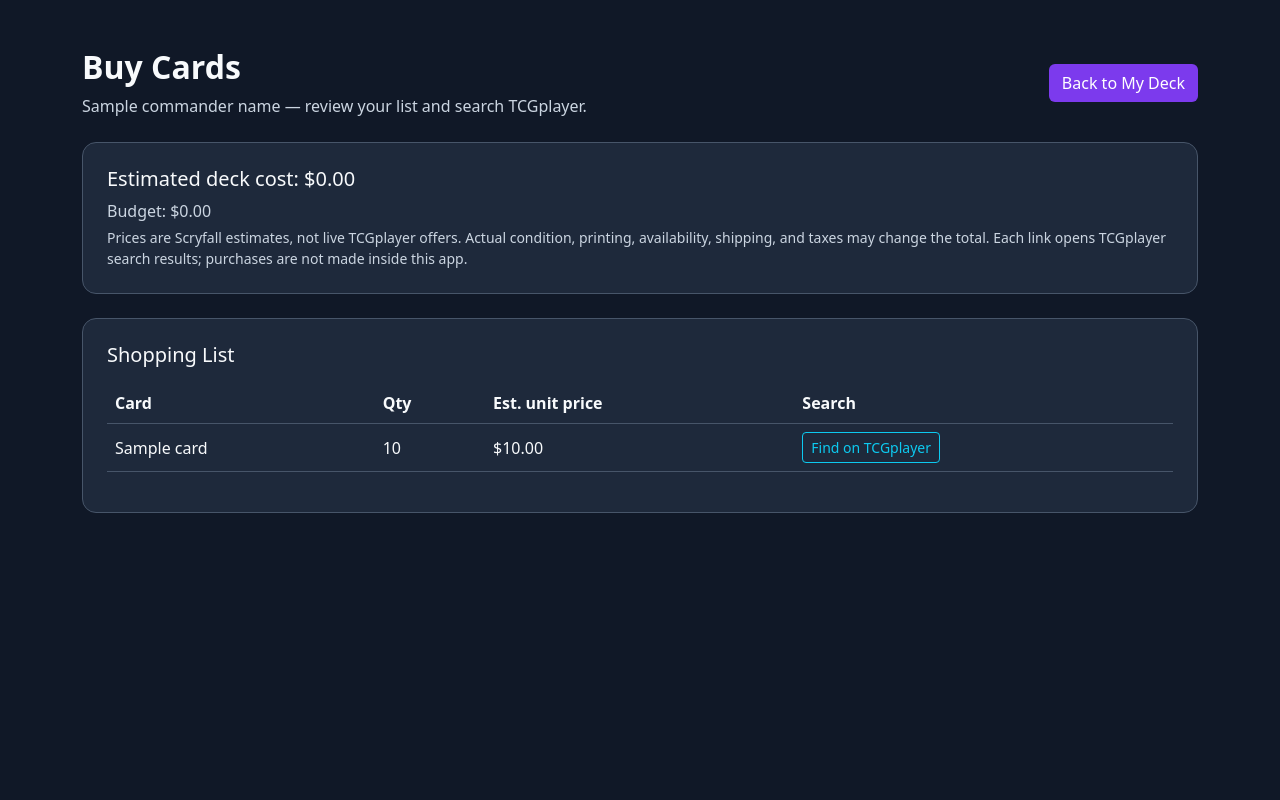
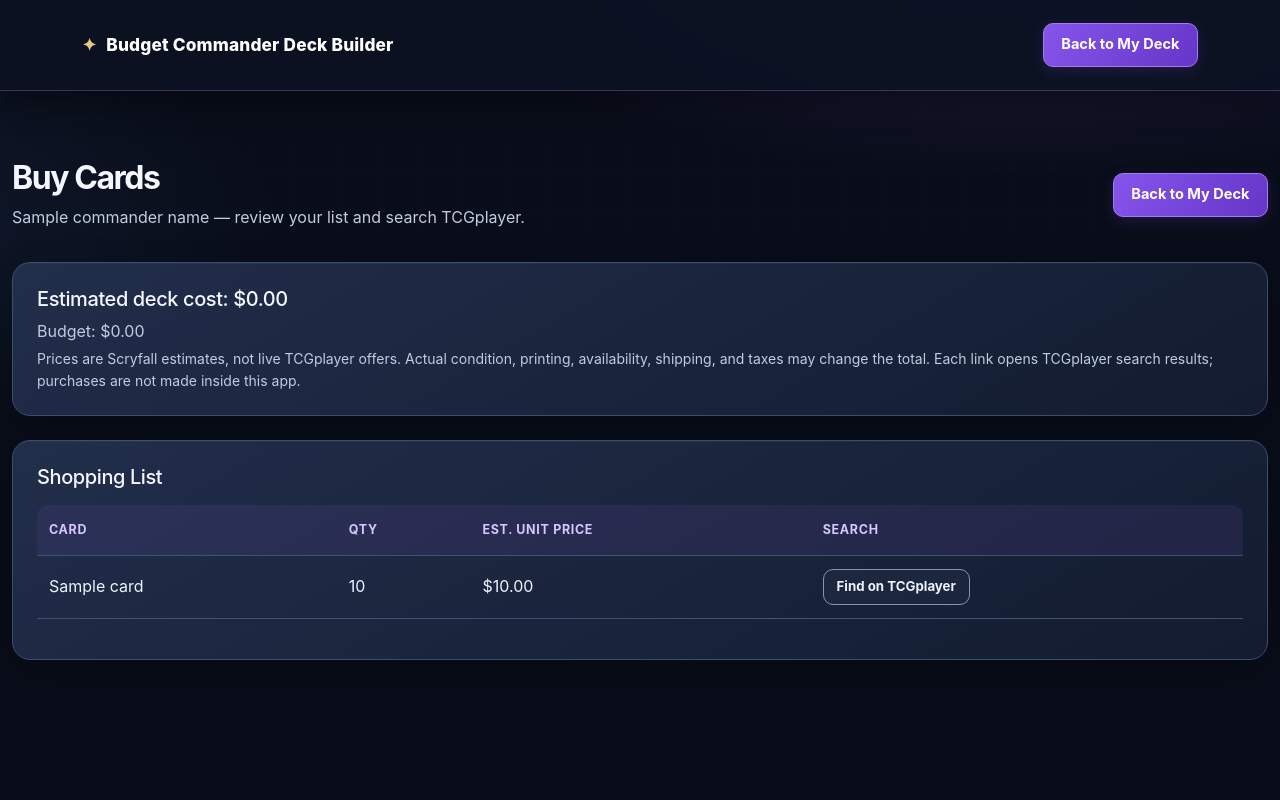
Before and after one commit to mlf5626/Budget-Commander-Deck-Builder, a Flask app: template templates/buy.html in a window 1280 px wide. Run offline with Flask 3, Linux system fonts and the light colour scheme; the template is opened without the code that fills it: most values are stand-ins (such as "Sample title", 1, 10 or a date in 2020).

Commit message:
Complete Enhanced Implementation and UI Redesign
Complete Enhanced Implementation and UI Redesign

```diff
--- /dev/null
+++ b/static/theme.css
@@ -0,0 +1,116 @@
+/* Budget Commander Deck Builder — Arcane Edition
+   Shared presentation only; no application behavior is changed. */
+:root {
+  color-scheme: dark;
+  --bc-bg:#090d19; --bc-panel:#172137; --bc-panel-top:#202d48;
+  --bc-border:#3d4d6c; --bc-accent:#b49aff; --bc-accent-dark:#7044d8;
+  --bc-text:#f5f6ff; --bc-muted:#c0cce0; --bc-gold:#e8c783;
+}
+html { scroll-behavior:smooth; }
+body {
+  background:
+    radial-gradient(ellipse 65% 40% at 80% -8%,rgba(133,87,235,.23),transparent 75%),
+    radial-gradient(ellipse 45% 35% at -12% 28%,rgba(55,112,178,.13),transparent 75%),
+    var(--bc-bg) !important;
+  color:var(--bc-text); font-family:Inter,ui-sans-serif,system-ui,-apple-system,"Segoe UI",sans-serif;
+  line-height:1.55; min-height:100vh;
+}
+body::before { content:""; position:fixed; inset:0; z-index:-1; pointer-events:none;
+ background-image:linear-gradient(rgba(255,255,255,.013) 1px,transparent 1px),linear-gradient(90deg,rgba(255,255,255,.013) 1px,transparent 1px);
+ background-size:42px 42px; mask-image:linear-gradient(to bottom,black,transparent 85%); }
+.navbar { position:sticky;top:0;z-index:1030;background:rgba(12,18,34,.95)!important;
+ backdrop-filter:blur(18px);border-bottom:1px solid rgba(180,154,255,.26)!important;
+ box-shadow:0 10px 32px rgba(0,0,0,.35); }
+.navbar .container { min-height:74px;gap:16px; }
+.navbar-brand { font-size:1.08rem;font-weight:800!important;letter-spacing:.01em;white-space:normal;line-height:1.2; }
+.navbar-brand::before { content:"✦";color:var(--bc-gold);margin-right:.6rem; }
+.navbar-brand:hover { color:#dbcaff!important; }
+main.container { max-width:1320px; }
+main.container > .mb-4:first-child { padding:20px 0 8px; }
+h1 {font-size:clamp(2rem,3.8vw,3.1rem);letter-spacing:-.045em;line-height:1.1;}
+h2,h3 {letter-spacing:-.02em;}
+.highlight {color:#c7b0ff!important;}
+.muted-text,.stat-label,.card-type {color:var(--bc-muted)!important;}
+.dashboard-panel,.deck-panel,.filter-panel,.card-panel {
+ background:linear-gradient(150deg,rgba(34,47,76,.98),rgba(19,28,48,.98))!important;
+ border:1px solid var(--bc-border)!important;
+ border-radius:18px!important;
+ box-shadow:0 14px 38px rgba(0,0,0,.24),inset 0 1px rgba(255,255,255,.035);
+}
+.dashboard-panel {border-top:2px solid rgba(180,154,255,.68)!important;}
+.dashboard-panel,.deck-panel,.filter-panel {padding:26px!important;}
+.filter-panel {margin-bottom:22px;}
+.section-heading {margin-bottom:18px!important;}
+.card-panel {padding:17px!important;transition:transform .18s ease,border-color .18s ease,box-shadow .18s ease;}
+.card-panel:hover {transform:translateY(-4px);border-color:#8d73d4!important;box-shadow:0 18px 40px rgba(0,0,0,.33);}
+.card-artwork {border-radius:12px;box-shadow:0 8px 22px rgba(0,0,0,.4);}
+.card-title {color:#fff;line-height:1.35;}
+.card-price {color:var(--bc-gold)!important;}
+.stat-label {font-size:.78rem!important;text-transform:uppercase;letter-spacing:.085em;font-weight:700;}
+.stat-value {font-size:clamp(1.3rem,2vw,1.65rem)!important;letter-spacing:-.025em;color:#fff;}
+/* All normal actions share one predictable size. Smaller actions are deliberately compact. */
+.btn,button.btn,a.btn {box-sizing:border-box;display:inline-flex;justify-content:center;align-items:center;
+ gap:.4rem;min-height:44px;min-width:154px;padding:.65rem 1.1rem!important;
+ border-radius:10px!important;font-size:.91rem!important;font-weight:700!important;line-height:1.2;
+ text-align:center;text-decoration:none;transition:transform .16s ease,background-color .16s ease,box-shadow .16s ease;}
+.btn-sm,button.btn-sm,a.btn-sm {min-height:36px;min-width:96px;padding:.42rem .8rem!important;font-size:.83rem!important;}
+.btn-lg,button.btn-lg,a.btn-lg {min-height:48px;min-width:174px;padding:.76rem 1.3rem!important;font-size:.96rem!important;}
+.btn:hover:not(:disabled) {transform:translateY(-1px);}
+.btn-purple,.btn-primary {background:linear-gradient(120deg,#8654eb,#6536c8)!important;border:1px solid #a27bf3!important;color:white!important;box-shadow:0 4px 14px rgba(111,65,212,.2);}
+.btn-purple:hover,.btn-primary:hover {background:linear-gradient(120deg,#9d70f6,#7648df)!important;color:#fff!important;}
+.btn-outline-light,.btn-outline-info {border-color:#8794b4!important;color:#eef0ff!important;background:rgba(255,255,255,.025)!important;}
+.btn-outline-light:hover,.btn-outline-info:hover {background:#354361!important;color:#fff!important;}
+.btn-success {background:#16785f!important;border-color:#279e7e!important;}
+.btn-remove {border:1px solid #d67b8a!important;color:#ffb3bf!important;background:rgba(190,54,75,.08)!important;}
+.btn-remove:hover {background:#a82d48!important;color:#fff!important;}
+.btn-secondary:disabled {background:#35415a!important;border-color:#46536b!important;color:#d0d8e5!important;opacity:.8;}
+.btn:focus-visible,.form-control:focus-visible,.form-select:focus-visible,a:focus-visible {outline:3px solid #dfd1ff!important;outline-offset:3px;box-shadow:none!important;}
+.form-label {color:#e2e7f5;font-size:.9rem;font-weight:650;}
+.form-control,.form-select {min-height:45px;border-radius:10px!important;background-color:#e9edf7!important;color:#18233a!important;border:1px solid #9da9c2!important;}
+.form-control:focus,.form-select:focus {border-color:#a47afa!important;box-shadow:0 0 0 .2rem rgba(155,117,255,.22)!important;}
+.progress {height:12px!important;background:#33415d!important;border-radius:99px!important;overflow:hidden;}
+.progress-bar {background:linear-gradient(90deg,#6e47d5,#c6a5ff)!important;border-radius:99px;}
+.table-responsive {border-radius:12px;}
+.deck-table {--bs-table-bg:transparent;--bs-table-color:#eef2ff;--bs-table-border-color:#41516f;color:#eef2ff;}
+.deck-table thead th {color:#d9c5ff!important;background:rgba(111,77,174,.15)!important;font-size:.78rem;
+ letter-spacing:.055em;text-transform:uppercase;padding:15px 12px!important;white-space:nowrap;}
+.deck-table tbody td {padding:13px 12px!important;vertical-align:middle;}
+.deck-table tbody tr:hover td {background:rgba(180,154,255,.09)!important;}
+.deck-table .commander-row td {background:rgba(117,70,215,.13)!important;}
+.composition-category-link {color:#cbb6ff!important;text-underline-offset:4px;}
+.composition-category-link:hover {color:#fff!important;}
+.badge {border-radius:7px;padding:.45em .7em;font-weight:700;}
+.alert-custom,.empty-state {border-radius:13px;}
+footer {color:#9fadc6!important;opacity:1!important;border-top:1px solid rgba(180,154,255,.12);margin-top:28px;}
+@media(max-width:767px) {
+ .navbar .container {min-height:66px;}
+ .navbar-brand {font-size:.9rem;}
+ .navbar .btn {min-width:0;padding:.5rem .65rem!important;font-size:.78rem!important;}
+ .dashboard-panel,.deck-panel,.filter-panel {padding:19px!important;}
+ .btn-lg {min-width:150px;}
+ .deck-table {font-size:.86rem;}
+ main.container {padding-top:1.5rem!important;}
+}
+@media(prefers-reduced-motion:reduce) {html{scroll-behavior:auto}.btn,.card-panel{transition:none}.btn:hover,.card-panel:hover{transform:none}}
+
+/* Shared styles for Home, Commander/Budget, Saved Decks and Buy Cards */
+.theme-surface,.panel,.search-panel,.feature-card,.info-panel,.budget-panel {
+ background:linear-gradient(150deg,rgba(34,47,76,.98),rgba(19,28,48,.98))!important;
+ border:1px solid var(--bc-border)!important;border-radius:18px!important;
+ box-shadow:0 14px 38px rgba(0,0,0,.24),inset 0 1px rgba(255,255,255,.035);
+}
+.search-panel,.budget-panel {border-top:2px solid rgba(180,154,255,.68)!important;}
+.feature-card {transition:transform .18s ease,border-color .18s ease;}
+.feature-card:hover {transform:translateY(-3px);border-color:#8d73d4!important;}
+.feature-card h3,.info-label {color:#cbb6ff!important;}
+.info-panel,.budget-panel {padding:30px;}
+.commander-image {box-shadow:0 14px 36px rgba(0,0,0,.48);}
+.hero {padding-top:75px!important;padding-bottom:48px!important;}
+.hero h1 {letter-spacing:-.045em;line-height:1.15;}
+.page-heading {padding-top:54px!important;}
+.input-group-text {background:#d8ddec!important;color:#1d2840!important;border-color:#9da9c2!important;}
+.table:not(.deck-table) {--bs-table-bg:transparent;--bs-table-color:#eef2ff;--bs-table-border-color:#41516f;}
+.table:not(.deck-table) thead th {color:#d9c5ff;}
+.btn-outline-danger {border-color:#d67b8a!important;color:#ffb3bf!important;}
+.btn-outline-danger:hover {background:#a82d48!important;color:#fff!important;}
+@media(max-width:767px) {.hero{padding-top:48px!important}.search-panel,.info-panel,.budget-panel{padding:20px!important}}
--- a/templates/builder.html
+++ b/templates/builder.html
@@ -150,6 +150,8 @@
             background-color: #f8fafc;
         }
     </style>
+    <!-- Shared theme: loaded last to standardize controls and visual styling -->
+    <link rel="stylesheet" href="{{ url_for('static', filename='theme.css') }}?v=2">
 </head>
 
 <body>
--- a/templates/buy.html
+++ b/templates/buy.html
@@ -13,26 +13,34 @@
     .btn-purple {background:#7c3aed;color:white;}
     .btn-purple:hover {background:#6d28d9;color:white;}
   </style>
+    <!-- Shared Arcane theme -->
+    <link rel="stylesheet" href="{{ url_for('static', filename='theme.css') }}?v=2">
 </head>
 <body>
+<nav class="navbar navbar-dark">
+  <div class="container">
+    <a class="navbar-brand" href="{{ url_for('home') }}">Budget Commander Deck Builder</a>
+    <a class="btn btn-purple" href="{{ url_for('deck') if true else url_for('home') }}">Back to My Deck</a>
+  </div>
+</nav>
 <main class="container py-5">
   <div class="d-flex flex-wrap justify-content-between align-items-center gap-3 mb-4">
     <div>
       <h1 class="h2 fw-bold">Buy Cards</h1>
-      <p class="muted mb-0">{{ commander_name }} — review your list and search TCGplayer.</p>
+      <p class="muted-text mb-0">{{ commander_name }} — review your list and search TCGplayer.</p>
     </div>
     <a href="{{ url_for('deck') }}" class="btn btn-purple">Back to My Deck</a>
   </div>
-  <section class="panel p-4 mb-4">
+  <section class="panel theme-surface p-4 mb-4">
     <h2 class="h5">Estimated deck cost: ${{ '%.2f'|format(estimated_total) }}</h2>
-    <p class="muted mb-1">Budget: ${{ '%.2f'|format(budget) }}</p>
-    <p class="muted small mb-0">Prices are Scryfall estimates, not live TCGplayer offers. Actual condition, printing, availability, shipping, and taxes may change the total. Each link opens TCGplayer search results; purchases are not made inside this app.</p>
+    <p class="muted-text mb-1">Budget: ${{ '%.2f'|format(budget) }}</p>
+    <p class="muted-text small mb-0">Prices are Scryfall estimates, not live TCGplayer offers. Actual condition, printing, availability, shipping, and taxes may change the total. Each link opens TCGplayer search results; purchases are not made inside this app.</p>
     {% if unpriced %}<div class="alert alert-warning mt-3 mb-0">Some cards have unavailable prices and are excluded from this estimate.</div>{% endif %}
   </section>
-  <section class="panel p-4">
+  <section class="panel theme-surface p-4">
     <h2 class="h5 mb-3">Shopping List</h2>
     <div class="table-responsive">
-      <table class="table align-middle">
+      <table class="table deck-table align-middle">
         <thead><tr><th>Card</th><th>Qty</th><th>Est. unit price</th><th>Search</th></tr></thead>
         <tbody>
         {% for card in rows %}
--- a/templates/deck.html
+++ b/templates/deck.html
@@ -148,6 +148,8 @@
             color: #ffffff;
         }
     </style>
+    <!-- Shared theme: loaded last to standardize controls and visual styling -->
+    <link rel="stylesheet" href="{{ url_for('static', filename='theme.css') }}?v=2">
 </head>
 
 <body>
```
Also changed, not shown: templates/commander.html (+5 -3 lines), templates/index.html (+6 -4 lines), templates/saved_decks.html (+12 -4 lines).
